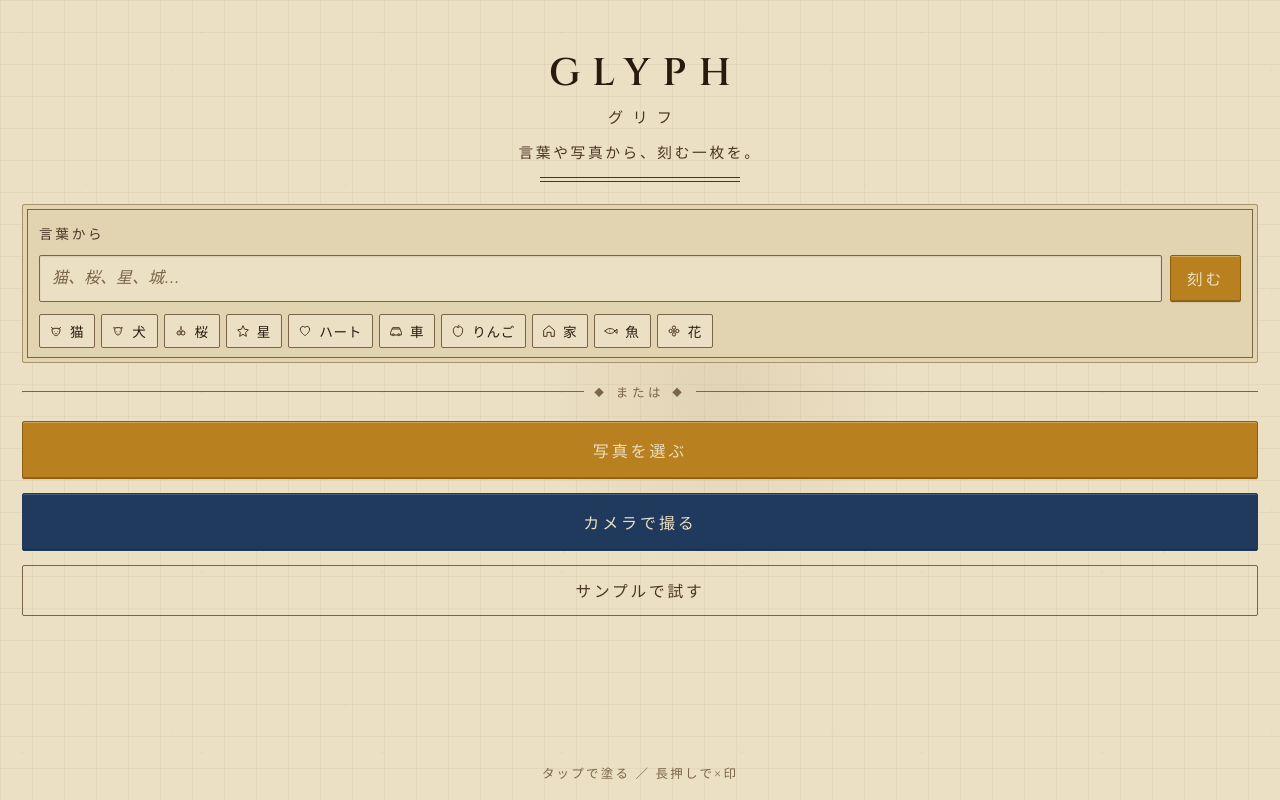
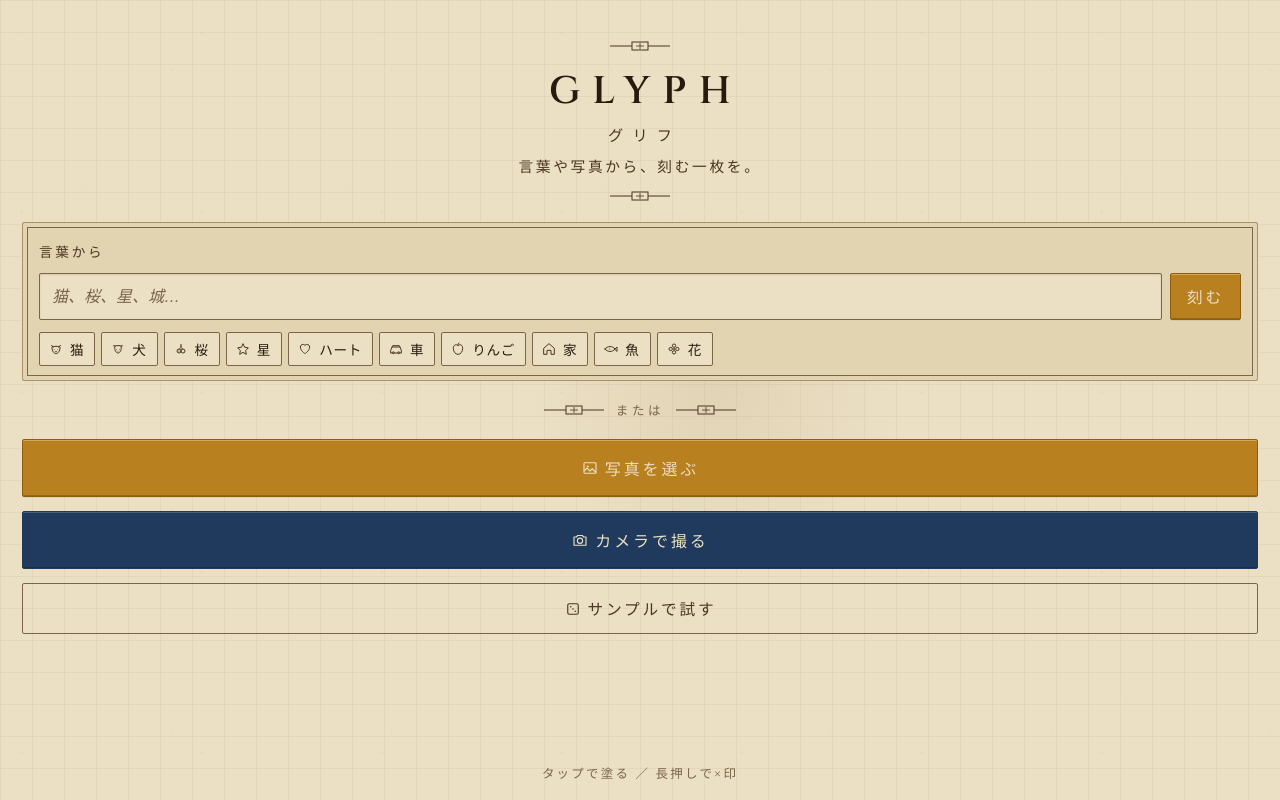
Before and after one commit to cocabot/glyph, a website: page index.html in a window 1280 px wide. Drawn offline with Linux system fonts and the light colour scheme.

Commit message:
feat(home): hero ornaments, SVG divider, and main action icons

```diff
--- a/index.html
+++ b/index.html
@@ -15,8 +15,10 @@
   <!-- ホーム -->
   <section id="screen-home" class="screen active">
     <header class="hero">
+      <svg class="hero-ornament hero-ornament-top" aria-hidden="true"><use href="#g-ornament"/></svg>
       <h1>GLYPH<span class="ja">グリフ</span></h1>
       <p class="subtitle">言葉や写真から、刻む一枚を。</p>
+      <svg class="hero-ornament hero-ornament-bottom" aria-hidden="true"><use href="#g-ornament"/></svg>
     </header>
     <div class="home-actions">
       <div class="keyword-card">
@@ -38,16 +40,25 @@
           <button class="chip" data-kw="花"><svg class="chip-icon" aria-hidden="true"><use href="#g-flower"/></svg><span>花</span></button>
         </div>
       </div>
-      <div class="divider"><span>または</span></div>
+      <div class="divider">
+        <svg class="divider-ornament" aria-hidden="true"><use href="#g-ornament"/></svg>
+        <span>または</span>
+        <svg class="divider-ornament" aria-hidden="true"><use href="#g-ornament"/></svg>
+      </div>
       <label class="btn btn-primary btn-large">
         <input type="file" id="file-input" accept="image/*" hidden>
+        <svg class="btn-icon" aria-hidden="true"><use href="#g-image"/></svg>
         <span>写真を選ぶ</span>
       </label>
       <label class="btn btn-secondary btn-large">
         <input type="file" id="camera-input" accept="image/*" capture="environment" hidden>
+        <svg class="btn-icon" aria-hidden="true"><use href="#g-camera"/></svg>
         <span>カメラで撮る</span>
       </label>
-      <button class="btn btn-ghost" id="btn-sample">サンプルで試す</button>
+      <button class="btn btn-ghost" id="btn-sample">
+        <svg class="btn-icon" aria-hidden="true"><use href="#g-dice"/></svg>
+        <span>サンプルで試す</span>
+      </button>
     </div>
     <footer class="home-footer">
       タップで塗る ／ 長押しで×印
--- a/style.css
+++ b/style.css
@@ -107,17 +107,21 @@ body {
 
 .hero {
   text-align: center;
-  padding: 6vh 24px 16px;
+  padding: 5vh 24px 14px;
   position: relative;
+  display: flex;
+  flex-direction: column;
+  align-items: center;
+  gap: 10px;
 }
 .hero h1 {
   font-family: var(--serif);
   font-size: 2.4rem;
   font-weight: 600;
-  margin: 0 0 4px;
+  margin: 0;
   letter-spacing: 0.32em;
   color: var(--ink);
-  text-indent: 0.32em; /* letter-spacingの右ズレ補正 */
+  text-indent: 0.32em;
 }
 .hero h1 .ja {
   display: block;
@@ -129,28 +133,21 @@ body {
   color: var(--ink-soft);
   margin-top: 6px;
 }
-
-/* 横方向の彫り込み罫（碑文の境界） */
-.hero::before, .hero::after {
-  content: "";
-  display: block;
-  height: 0;
-  margin: 14px auto 0;
-  width: 200px;
-  border-top: 1px solid var(--ink-soft);
-  border-bottom: 1px solid var(--ink-soft);
-  padding-top: 3px;
-}
-.hero::before { display: none; }
-.hero::after { margin-top: 12px; }
-
 .subtitle {
   font-family: var(--mincho);
   color: var(--ink-soft);
-  margin-top: 14px;
+  margin: 0;
   font-size: 0.92rem;
   letter-spacing: 0.18em;
 }
+.hero-ornament {
+  width: 80px;
+  height: 12px;
+  color: var(--ornament);
+  flex-shrink: 0;
+}
+.hero-ornament-top    { margin-bottom: 4px; }
+.hero-ornament-bottom { margin-top: 4px; }
 
 .home-actions {
   flex: 1;
@@ -240,33 +237,25 @@ body {
 .chip:active { background: var(--ink); color: var(--papyrus); }
 .chip:active .chip-icon { color: var(--papyrus); }
 
-/* 区切り：碑文の境界帯 ─◆─ */
 .divider {
   display: flex;
   align-items: center;
-  gap: 10px;
+  justify-content: center;
+  gap: 12px;
   color: var(--ink-faint);
   font-size: 0.78rem;
   font-family: var(--mincho);
   letter-spacing: 0.3em;
   margin: 6px 0;
 }
-.divider::before, .divider::after {
-  content: "";
-  flex: 1;
-  height: 1px;
-  background: var(--ink-faint);
-  position: relative;
+.divider-ornament {
+  width: 60px;
+  height: 12px;
+  color: var(--ornament);
+  flex-shrink: 0;
 }
 .divider span {
-  display: flex;
-  align-items: center;
-  gap: 8px;
-}
-.divider span::before, .divider span::after {
-  content: "◆";
-  font-size: 0.6rem;
-  color: var(--ink-faint);
+  flex-shrink: 0;
 }
 
 .home-footer {
@@ -341,6 +330,12 @@ body {
   min-height: 32px;
   font-size: 0.78rem;
   letter-spacing: 0.08em;
+}
+.btn-icon {
+  width: 18px;
+  height: 18px;
+  color: currentColor;
+  flex-shrink: 0;
 }
 .btn-fixed {
   margin: 12px 16px calc(14px + var(--safe-bottom));
```
